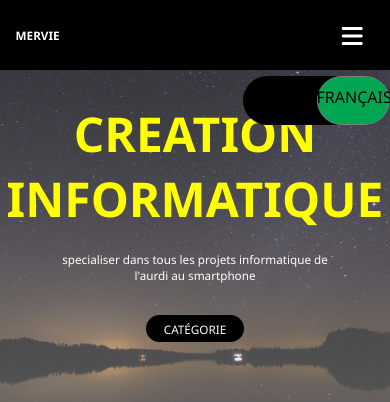
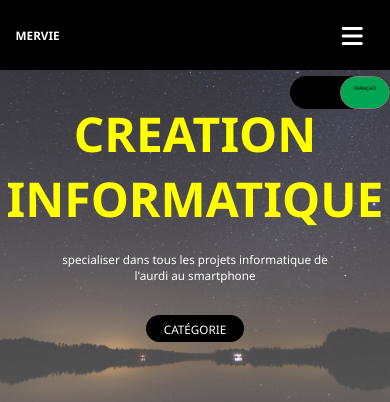
Before and after one commit to ggsacoi/mervie, a plain HTML site: page index1.html in a window 390 px wide. Shown: the top 402 px of the page. Drawn offline with Linux system fonts and the light colour scheme.

Commit message:
Mise a jour 2

```diff
--- a/new.css
+++ b/new.css
@@ -587,8 +587,8 @@ a:hover {
         right: 0;
         position: absolute;
         display: flex;
-        width: 147px;
-        height: 49px;
+        width: 100px;
+        height: 33px;
         margin-top: 6px;
         border: 1px ;
         border-radius: 50px 0 0 50px;
@@ -600,13 +600,13 @@ a:hover {
       .toggle-label input[type=checkbox] {
         opacity: 0;
         position: absolute;
-        width: 147px;
-        height: 49px;
+        width: 100px;
+        height: 33px;
       }
       .toggle-label input[type=checkbox]+.back {
         position: absolute;
-        width: 147px;
-        height: 49px;
+        width: 100px;
+        height: 33px;
         border-radius: 50px;
         padding: 0, 1px, 0, 1px;
         background: #000;
@@ -629,7 +629,7 @@ a:hover {
         border-radius: 50px;
       }
       .toggle-label input[type=checkbox]:checked+.back .toggle {
-        margin-left: 74px;
+        margin-left: 50px;
       }
 
       .toggle-label input[type=checkbox]+.back .toggle1 {
@@ -646,7 +646,7 @@ a:hover {
       }
 
       .toggle-label input[type=checkbox]:checked+.back .toggle1 {
-        margin-right: 74px;
+        margin-right: 50px;
       }
 
       .toggle-label .label {
@@ -654,10 +654,10 @@ a:hover {
         position: absolute;
         width: 50%;
         color: #000;
-        line-height: 42px;
+        line-height: 25px;
         text-align: center;
-        font-size: 1rem;
-        font-weight: 490;
+        font-size: 0.3rem;
+        font-weight: 326;
       }
       .toggle-label .label.on { left: 0px; width: 50%; height: 100%}
       .toggle-label .label.off { right: 0px; width: 50%; height: 100%;}
```
